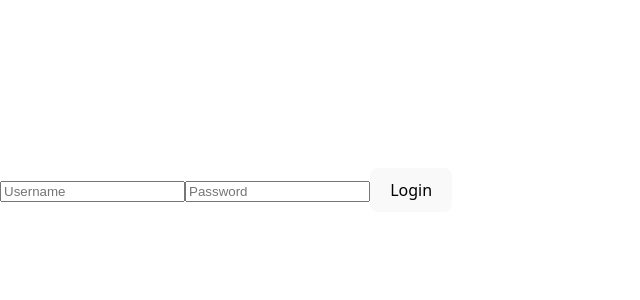
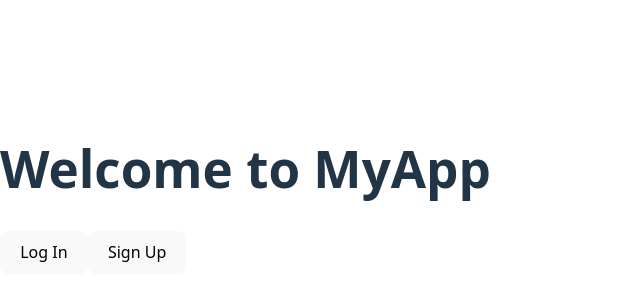
Before and after one commit to vjurcutiu/nigbot, a React (Vite) app in the folder frontend/: page / in a window 1280 px wide. Before the commit this address led to /login. Shown: the part 210-510 px from the top of the page, without its empty margins (0-640 px from the left). Built offline with nearby package versions, Linux system fonts and the light colour scheme.

Commit message:
added landing page

```diff
--- a/frontend/src/App.jsx
+++ b/frontend/src/App.jsx
@@ -1,28 +1,36 @@
 import { BrowserRouter, Routes, Route, Navigate } from 'react-router-dom';
-import {useState } from 'react'
+import { useState } from 'react';
+import AuthEntry from './components/AuthEntry';
 import LoginForm from './components/LoginForm';
+import SignupForm from './components/SignupForm';
 import ClientPortal from './components/ClientPortal';
 import CandidatePortal from './components/CandidatePortal';
-import SignupForm from './components/SignupForm';
 
 function App() {
   const [role, setRole] = useState(null);
 
-  // after login, store role in state
   return (
     <BrowserRouter>
       <Routes>
+        {/* Entry point */}
+        <Route path="/" element={<AuthEntry />} />
+
+        {/* Auth */}
+        <Route path="/login" element={<LoginForm onLogin={setRole} />} />
         <Route path="/signup" element={<SignupForm />} />
-        <Route path="/login" element={<LoginForm onLogin={setRole} />} />
+
+        {/* Protected */}
         <Route
           path="/client/*"
-          element={role === 'client' ? <ClientPortal /> : <Navigate to="/login" />}
+          element={role === 'client' ? <ClientPortal /> : <Navigate to="/" />}
         />
         <Route
           path="/candidate/*"
-          element={role === 'candidate' ? <CandidatePortal /> : <Navigate to="/login" />}
+          element={role === 'candidate' ? <CandidatePortal /> : <Navigate to="/" />}
         />
-        <Route path="*" element={<Navigate to="/login" />} />
+
+        {/* Fallback */}
+        <Route path="*" element={<Navigate to="/" />} />
       </Routes>
     </BrowserRouter>
   );
--- /dev/null
+++ b/frontend/src/components/AuthEntry.jsx
@@ -0,0 +1,21 @@
+import { Link } from 'react-router-dom';
+
+export default function AuthEntry() {
+  return (
+    <div className="flex flex-col items-center justify-center min-h-screen space-y-6">
+      <h1 className="text-3xl font-bold">Welcome to MyApp</h1>
+      <div className="flex space-x-4">
+        <Link to="/login">
+          <button className="px-6 py-2 bg-blue-600 text-white rounded hover:bg-blue-700">
+            Log In
+          </button>
+        </Link>
+        <Link to="/signup">
+          <button className="px-6 py-2 bg-green-600 text-white rounded hover:bg-green-700">
+            Sign Up
+          </button>
+        </Link>
+      </div>
+    </div>
+  );
+}
--- a/frontend/src/components/LoginForm.jsx
+++ b/frontend/src/components/LoginForm.jsx
@@ -1,5 +1,7 @@
 import { useState } from 'react';
 import api from '../services/api';
+import { Link } from 'react-router-dom';
+
 
 export default function LoginForm({ onLogin }) {
   const [user, setUser] = useState({ username: '', password: '' });
@@ -26,8 +28,18 @@ export default function LoginForm({ onLogin }) {
         type="password" placeholder="Password"
         value={user.password} onChange={e => setUser({...user, password: e.target.value})}
       />
-      <button>Login</button>
-      {error && <div>{error}</div>}
+      <button type="submit" className="px-4 py-2 bg-blue-500 text-white rounded">
+        Login
+      </button>
+
+      {error && <div className="text-red-600 mt-2">{error}</div>}
+
+      <p className="mt-4 text-sm">
+        Don't have an account?{' '}
+        <Link to="/signup" className="text-blue-600 hover:underline">
+          Sign up
+        </Link>
+      </p>
     </form>
   );
 }
--- a/frontend/src/components/SignupForm.jsx
+++ b/frontend/src/components/SignupForm.jsx
@@ -1,6 +1,8 @@
 import { useState } from 'react';
 import { useNavigate } from 'react-router-dom';
 import api from '../services/api';
+import { Link } from 'react-router-dom';
+
 
 export default function SignupForm() {
   const [form, setForm] = useState({ username: '', password: '', role: 'candidate' });
@@ -64,6 +66,13 @@ export default function SignupForm() {
         Sign Up
       </button>
       {error && <p className="text-red-600 mt-2">{error}</p>}
-    </form>
+
+      <p className="mt-4 text-sm">
+        Already have an account?{' '}
+        <Link to="/login" className="text-blue-600 hover:underline">
+          Log in
+        </Link>
+      </p>
+          </form>
   );
 }
```
